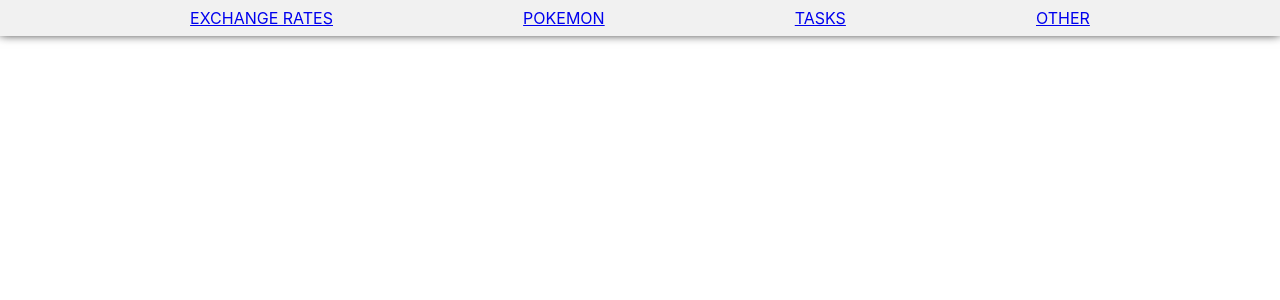
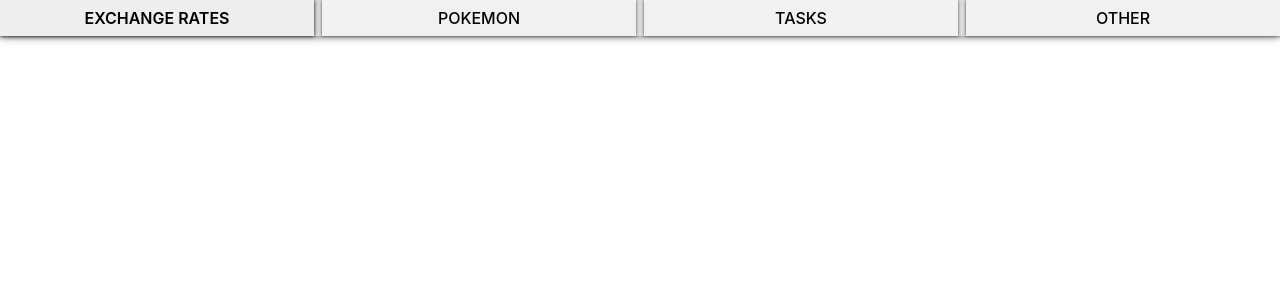
Before and after one commit to NicolasEzequielZulaicaRivera/WebDevTech, a React (Create React App) app: page / in a window 1280 px wide. Shown: the top 300 px of the page. Built offline with nearby package versions, Linux system fonts and the light colour scheme.

Commit message:
nav style

```diff
--- a/src/App.css
+++ b/src/App.css
@@ -5,7 +5,23 @@
 .navbar {
   display: flex;
   justify-content: space-evenly;
-  background-color: #f1f1f1;
-  padding: .5em 0;
+  background-color: #DDD;
+  gap: .5em;
   box-shadow: 0px -2px 10px 0px #000;
 }
+
+.navbar > a {
+  background-color: #f1f1f1;
+  width: 100%;
+  padding: .5em;
+  box-shadow: 0 0 3px 0px #000a;
+  text-decoration: none;
+  color: #000;
+  font-weight: 500;
+}
+
+.navbar > a:hover {
+  box-shadow: 0 0 4px 0px #000;
+  background-color: #eee;
+  font-weight: 600;
+}
```
